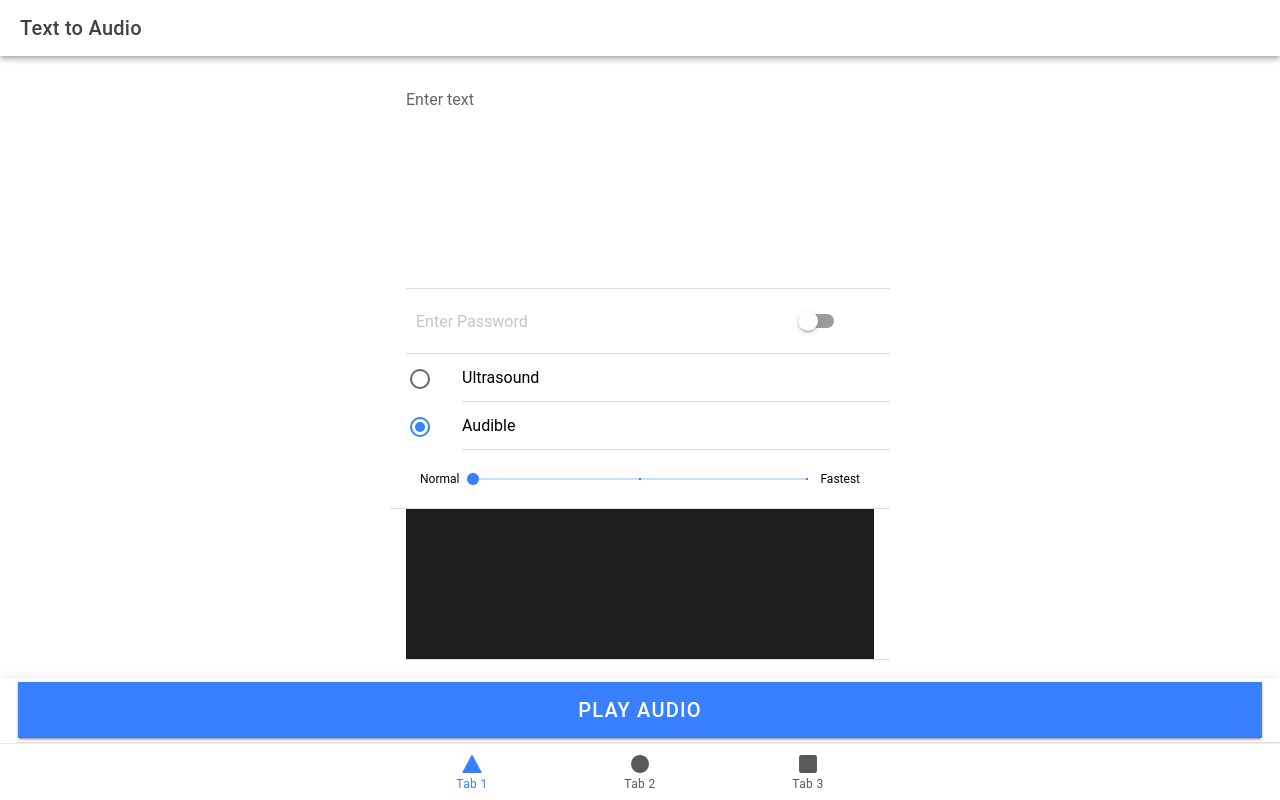
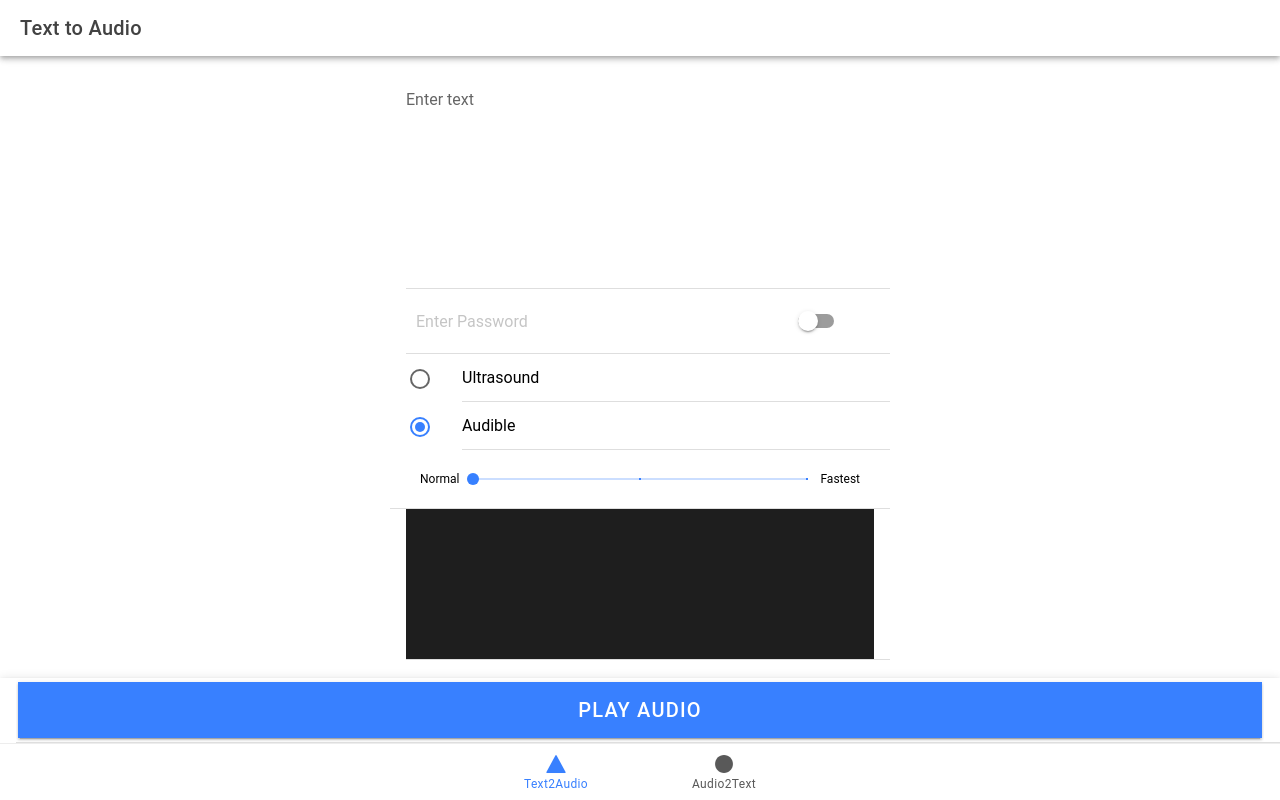
Before and after one commit to ainthero/diktovka, a React (Vite) app: page /tab1 in a window 1280 px wide. Built offline with nearby package versions, Linux system fonts and the light colour scheme; what @ionic/storage would draw is missing.

Commit message:
remove tab3

```diff
--- a/src/App.tsx
+++ b/src/App.tsx
@@ -13,7 +13,6 @@ import { IonReactRouter } from '@ionic/react-router';
 import { ellipse, square, triangle } from 'ionicons/icons';
 import Tab1 from './pages/Tab1';
 import Tab2 from './pages/Tab2';
-import Tab3 from './pages/Tab3';
 
 /* Core CSS required for Ionic components to work properly */
 import '@ionic/react/css/core.css';
@@ -47,9 +46,6 @@ const App: React.FC = () => (
           <Route exact path="/tab2">
             <Tab2 />
           </Route>
-          <Route path="/tab3">
-            <Tab3 />
-          </Route>
           <Route exact path="/">
             <Redirect to="/tab1" />
           </Route>
@@ -57,15 +53,11 @@ const App: React.FC = () => (
         <IonTabBar slot="bottom">
           <IonTabButton tab="tab1" href="/tab1">
             <IonIcon aria-hidden="true" icon={triangle} />
-            <IonLabel>Tab 1</IonLabel>
+            <IonLabel>Text2Audio</IonLabel>
           </IonTabButton>
           <IonTabButton tab="tab2" href="/tab2">
             <IonIcon aria-hidden="true" icon={ellipse} />
-            <IonLabel>Tab 2</IonLabel>
-          </IonTabButton>
-          <IonTabButton tab="tab3" href="/tab3">
-            <IonIcon aria-hidden="true" icon={square} />
-            <IonLabel>Tab 3</IonLabel>
+            <IonLabel>Audio2Text</IonLabel>
           </IonTabButton>
         </IonTabBar>
       </IonTabs>
--- a/src/pages/Tab3.tsx
+++ /dev/null
@@ -1,25 +0,0 @@
-import { IonContent, IonHeader, IonPage, IonTitle, IonToolbar } from '@ionic/react';
-import ExploreContainer from '../components/ExploreContainer';
-import './Tab3.css';
-
-const Tab3: React.FC = () => {
-  return (
-    <IonPage>
-      <IonHeader>
-        <IonToolbar>
-          <IonTitle>Tab 3</IonTitle>
-        </IonToolbar>
-      </IonHeader>
-      <IonContent fullscreen>
-        <IonHeader collapse="condense">
-          <IonToolbar>
-            <IonTitle size="large">Tab 3</IonTitle>
-          </IonToolbar>
-        </IonHeader>
-        <ExploreContainer name="Tab 3 page" />
-      </IonContent>
-    </IonPage>
-  );
-};
-
-export default Tab3;
```
Also changed, not shown: src/pages/Tab3.css (deleted).
